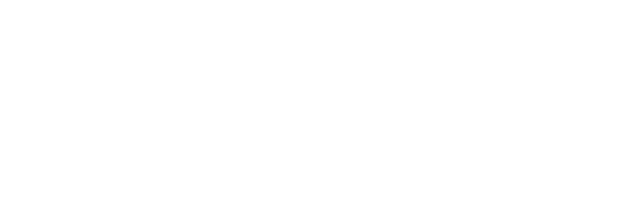
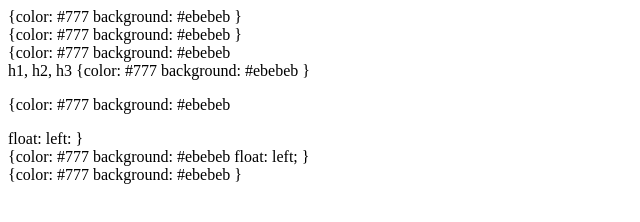
Before and after one commit to dennismcl/HW-Wireframe, a plain HTML site: page index.html in a window 1280 px wide. Shown: the whole page, without its empty margins (0-640 px from the left). Drawn offline with Linux system fonts and the light colour scheme.

Commit message:
Update index.html

```diff
--- a/index.html
+++ b/index.html
@@ -1 +1,38 @@
 <!DOCTYPE.HTML>
+<header>
+    {color: #777
+  background: #ebebeb
+    }
+</header>
+<nav>
+    {color: #777
+background: #ebebeb
+    }
+</nav>
+<aside>
+    {color: #777
+background: #ebebeb
+<article>
+    h1, h2, h3
+{color: #777
+background: #ebebeb
+   }
+</article>
+<p>
+     {color: #777
+     background: #ebebeb
+</p>
+float: left:
+    }
+</aside>
+<section>
+    {color: #777
+background: #ebebeb
+float: left;
+    }
+</section>
+<footer>
+    {color: #777
+background: #ebebeb
+    }
+</footer>
```
